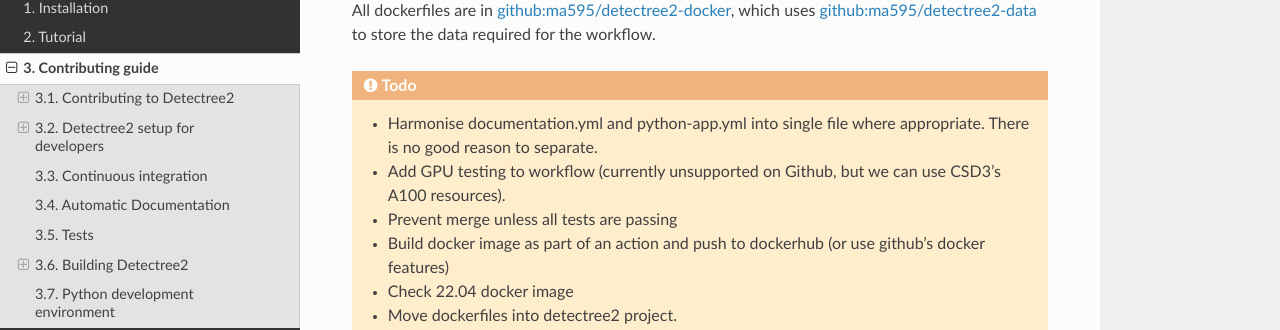
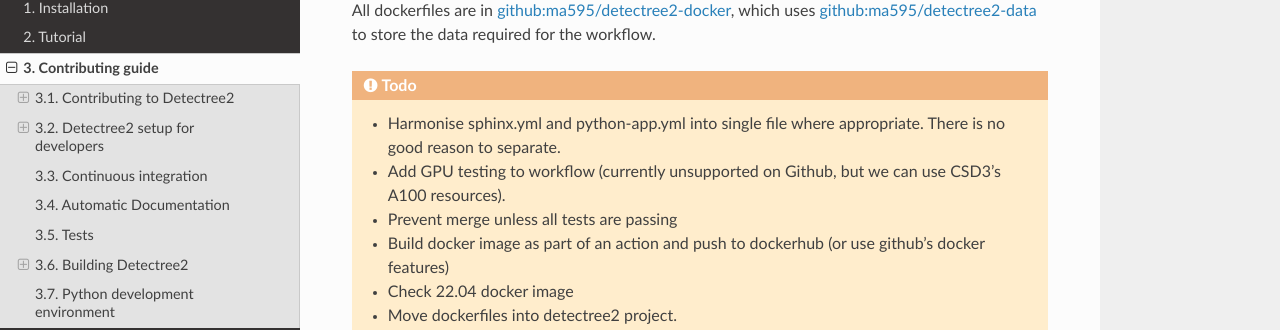
Before and after one commit to PatBall1/detectree2, a Sphinx documentation site: the page built from docs/source/contributing.rst, in a window 1280 px wide and 900 px high, scrolled down 6948 px. Shown: the part 144-474 px from the top of the window. Built offline with Sphinx 7.4.7 and the Read the Docs theme 2.0.0, drawn with Linux system fonts in a browser that asks for light colours; pages that are not in the unit, such as notebooks, are missing from menus.

Commit message:
change workflow

```diff
--- a/docs/source/contributing.rst
+++ b/docs/source/contributing.rst
@@ -224,7 +224,7 @@ All dockerfiles are in `github:ma595/detectree2-docker <https://github.com/ma595
 
 .. todo::
 
-    - Harmonise documentation.yml and python-app.yml into single file where appropriate. There is no good reason to separate.
+    - Harmonise sphinx.yml and python-app.yml into single file where appropriate. There is no good reason to separate.
     - Add GPU testing to workflow (currently unsupported on Github, but we can use CSD3's A100 resources).
     - Prevent merge unless all tests are passing
     - Build docker image as part of an action and push to dockerhub (or use github's docker features)
```
Also changed, not shown: 1 other file.
